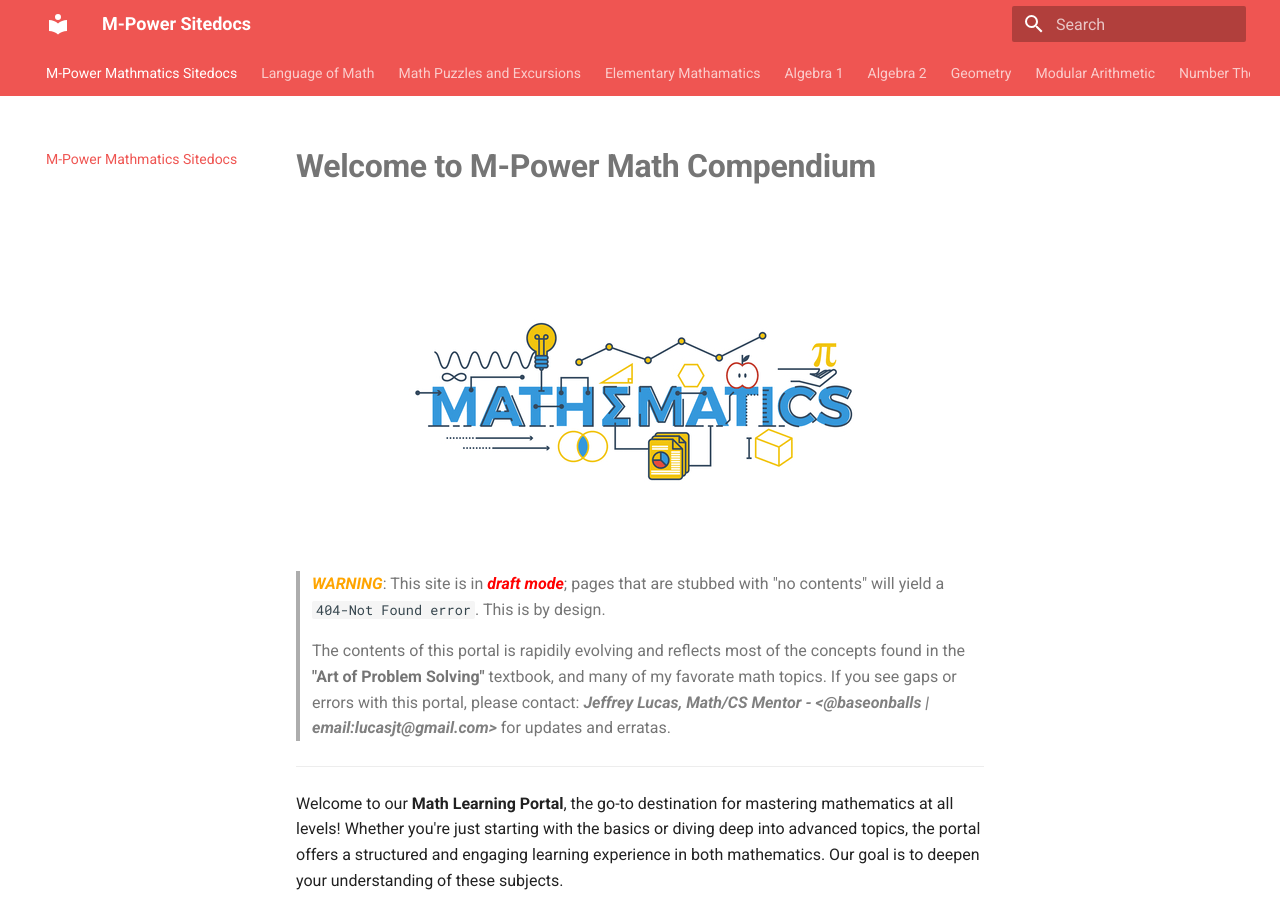
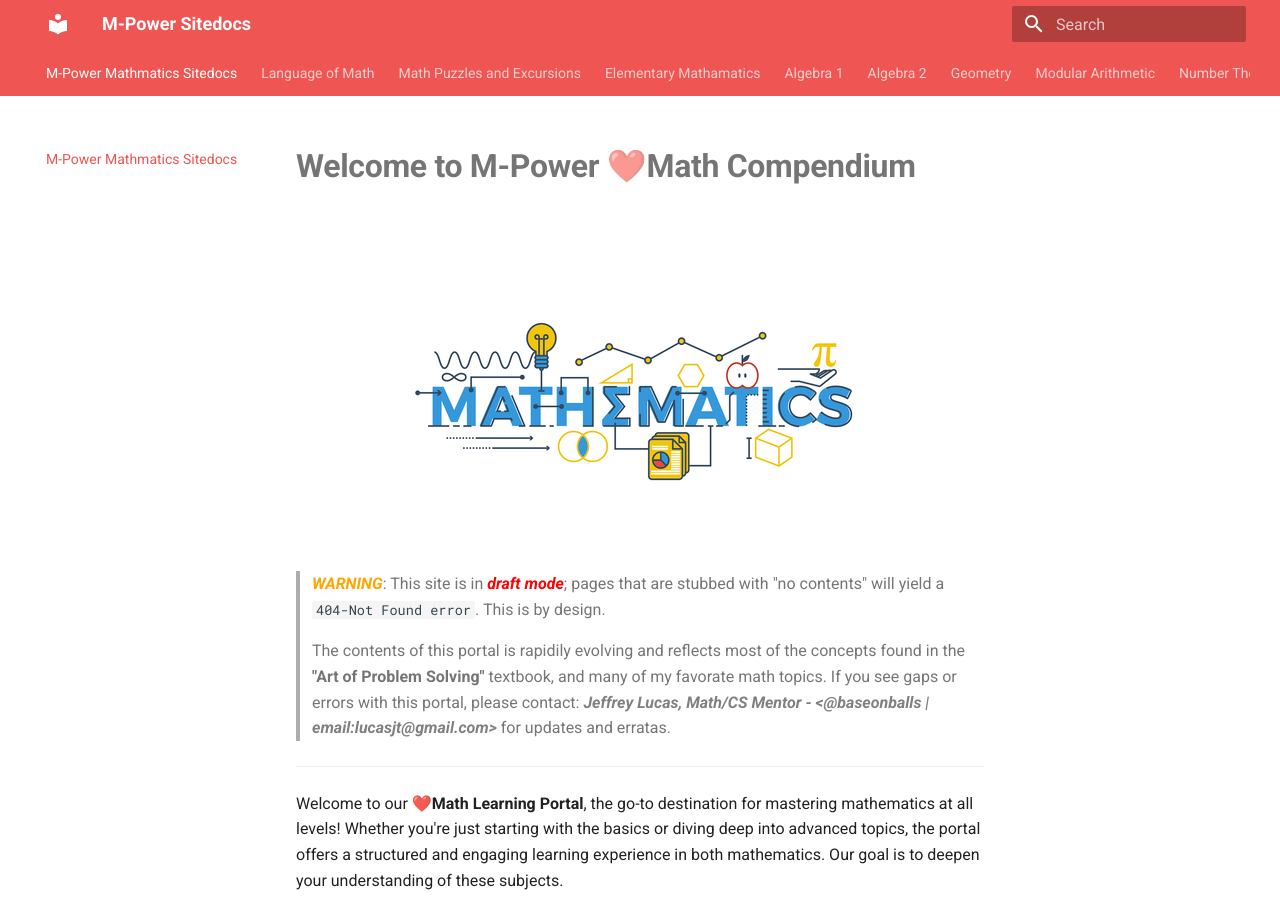
Before and after one commit to baseonballs/mpower-sitedocs, an MkDocs documentation site: the page built from site-docs/index.md, in a window 1280 px wide and 900 px high. Built offline with MkDocs 1.6.1 and Material for MkDocs 9.7.7, drawn with Linux system fonts in a browser that asks for light colours.

Commit message:
Added heart to (love)Mat

```diff
--- a/site-docs/index.md
+++ b/site-docs/index.md
@@ -1,4 +1,4 @@
-# <b>Welcome to M-Power Math Compendium</b>
+# <b>Welcome to M-Power ❤️Math Compendium</b>
 
 <div style="text-align: center;">
   <img src="./assets/branding-icons/math-brand.png" alt="sitedocs">
@@ -11,7 +11,7 @@
 
 ---
 
-Welcome to our **Math Learning Portal**, the go-to destination for mastering mathematics at all levels! Whether you're just starting with the basics or diving deep into advanced topics, the portal offers a structured and engaging learning experience in both mathematics. Our goal is to deepen your understanding of these subjects.
+Welcome to our **❤️Math Learning Portal**, the go-to destination for mastering mathematics at all levels! Whether you're just starting with the basics or diving deep into advanced topics, the portal offers a structured and engaging learning experience in both mathematics. Our goal is to deepen your understanding of these subjects.
 
 The content is designed with a strong theoretical emphasis to help you become familiar with mathematical and logical notations, and to develop a deeper sense of abstraction in the art of problem-solving. The aim is to immerse you in the language of mathematics, teaching you how to interpret and contextualize the types of math and computer science questions you will undoubtedly encounter. Additionally, you'll be rigorously tested, sharpening your critical thinking skills to their fullest potential. Happy learning and become brighter each, and every day.
 
```
Also changed, not shown: site-docs/mathematics/elem/puzzles/level-a/magic-squares/ms-3x3.md (+1 -1 lines).
